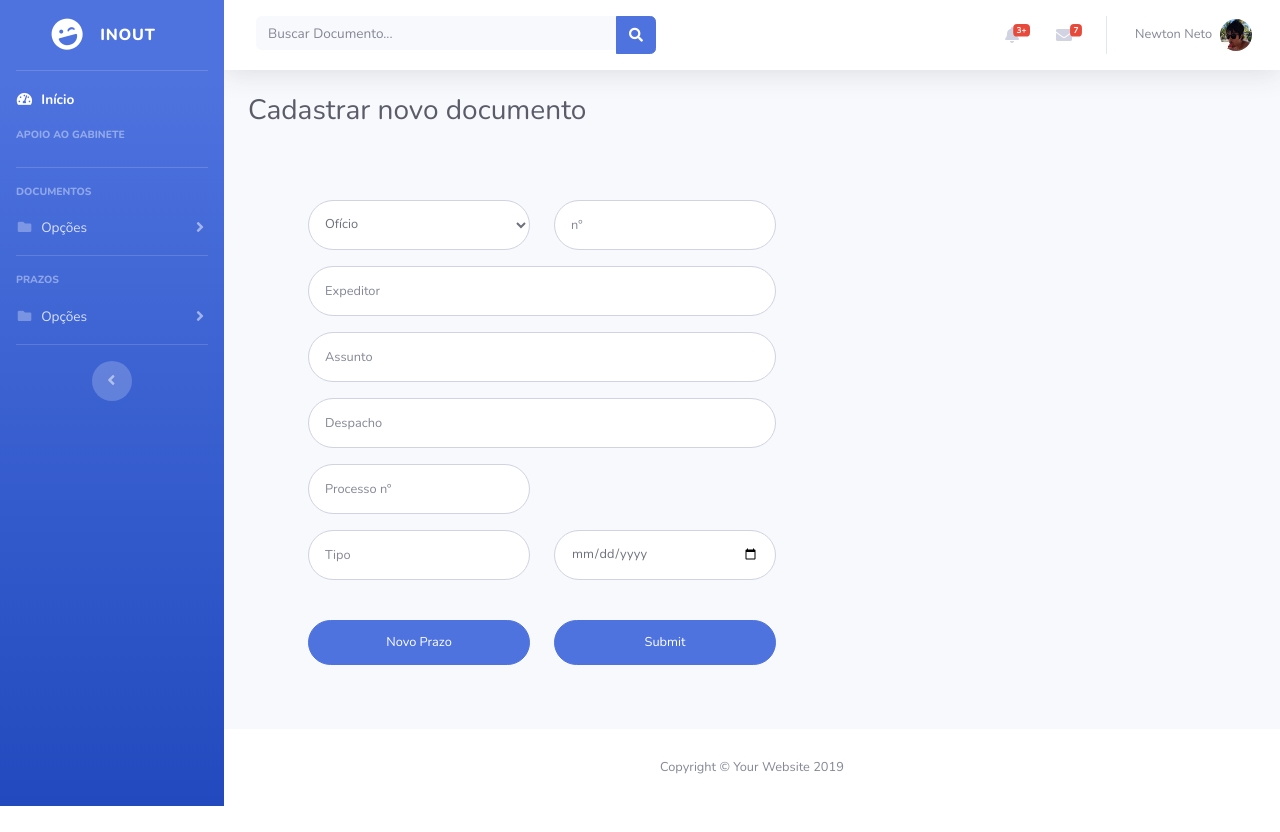
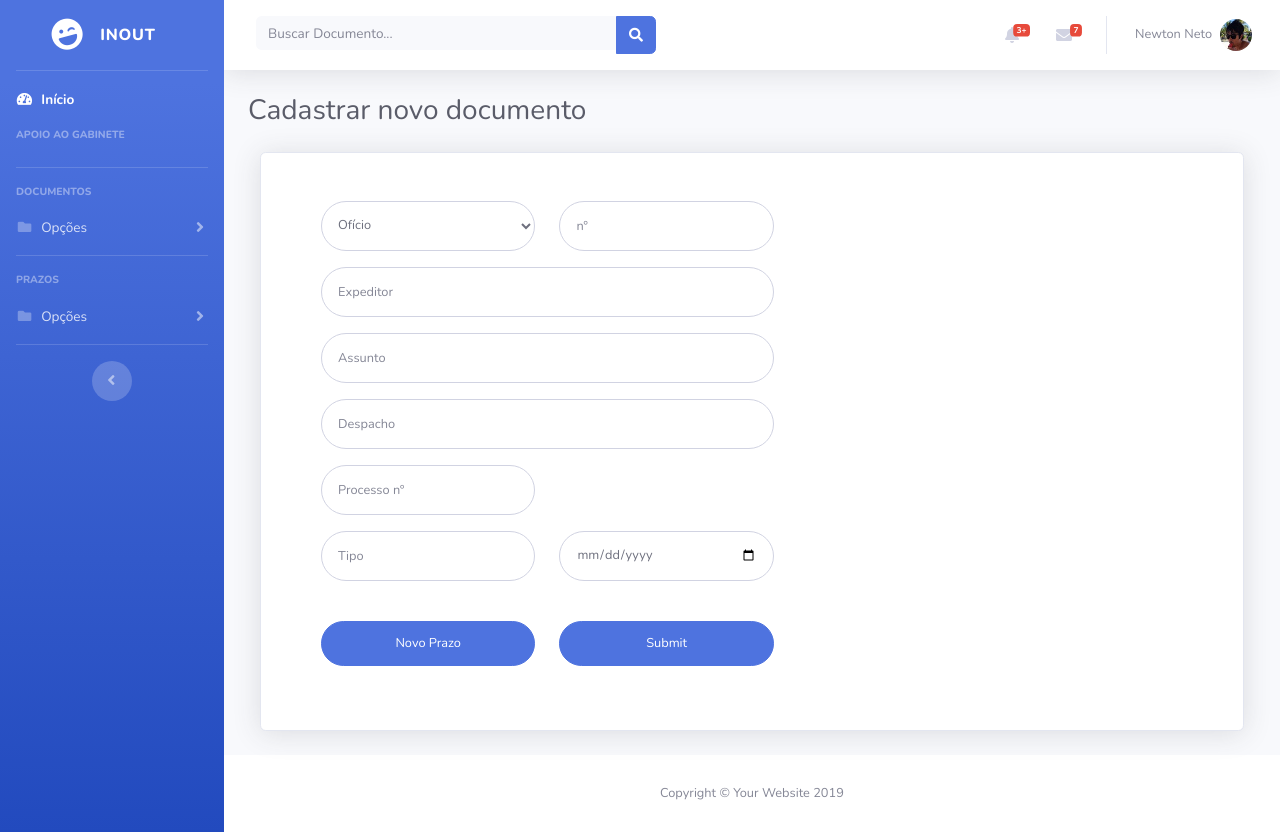
Before and after one commit to newtonneto/inOutServer, a Django app: page /cadastrar in a window 1280 px wide. Before the commit the page ends 806 px from the top, so only its background shows below. Run offline with Django 3.2, Linux system fonts and the light colour scheme; a user stored in the database is signed in; data comes from the database, SQL or seed files in the repository; some libraries are stand-ins or nearby versions.

Commit message:
#Alpha 2.5.7

```diff
--- a/inout/templates/inout/cadastrar.html
+++ b/inout/templates/inout/cadastrar.html
@@ -6,7 +6,8 @@
 
           <!-- Page Heading -->
           <h1 class="h3 mb-4 text-gray-800">{{ titulo }}</h1>
-
+          <div class="col-lg-12 mb-4">
+            <div class="card shadow mb-4">
               <div class="col-lg-7">
                 <div class="p-5">
                   <form class="user" action="{% url 'inout:salvarcadastro' %}" method="POST">
@@ -76,7 +77,8 @@
                   </form>
                 </div>
               </div>
-
+            </div>
+          </div>
         </div>
         <!-- /.container-fluid -->
 
--- a/inout/templates/inout/detalhesdocumento.html
+++ b/inout/templates/inout/detalhesdocumento.html
@@ -7,7 +7,7 @@
           <div class="col-lg-6 mb-4">
             <div class="card shadow mb-4">
               <div class="card-header py-3">
-                <h6 class="m-0 font-weight-bold text-primary">{{ documento.tipo_de_documento }} {{ documento.numero_do_documento }}</h6>
+                <h6 class="m-0 font-weight-bold text-primary">{{ documento.tipo_do_documento }} {{ documento.numero }}</h6>
               </div>
               <div class="card-body">
                 {% if documento %}
--- a/inout/templates/inout/footer.html
+++ b/inout/templates/inout/footer.html
@@ -47,6 +47,9 @@
   <!-- Core plugin JavaScript-->
   <script src="{% static 'vendor/jquery-easing/jquery.easing.min.js' %}"></script>
 
+  <!-- Form Dinâmico -->
+  <script src="{% static 'js/rango-jquery.js' %}"></script>
+
   <!-- Custom scripts for all pages-->
   <script src="{% static 'js/sb-admin-2.min.js' %}"></script>
 
```
Lines whose indentation alone changed are shown as unchanged.
